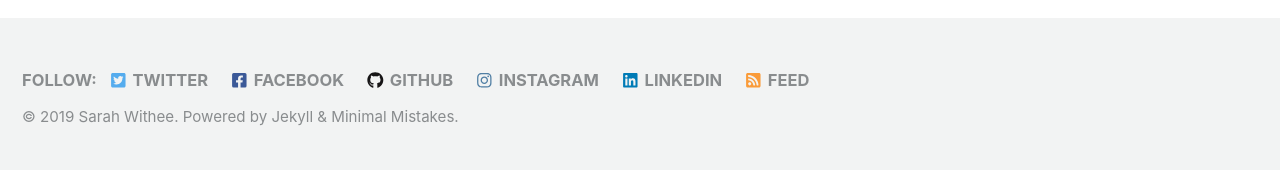
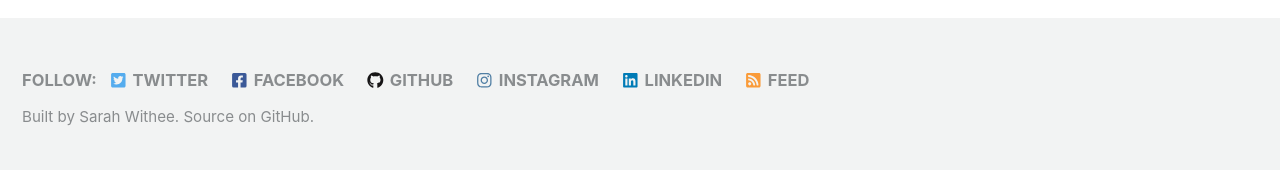
Before and after one commit to geekygirlsarah/geekygirlsarah.com, a Jekyll site: the page built from index.md, in a window 1280 px wide. Shown: the part 1988-2158 px from the top of the page. Built offline with Jekyll 4.4.1, drawn with Linux system fonts in a browser that asks for light colours; cached includes are drawn as plain includes; nearby versions of some CDN libraries.

Commit message:
Add repo line to config so shows up in footer, edit footer text

```diff
--- a/_includes/footer.html
+++ b/_includes/footer.html
@@ -16,4 +16,4 @@
   </ul>
 </div>
 
-<div class="page__footer-copyright">&copy; {{ site.time | date: '%Y' }} {{ site.name | default: site.title }}. {{ site.data.ui-text[site.locale].powered_by | default: "Powered by" }} <a href="https://jekyllrb.com" rel="nofollow">Jekyll</a> &amp; <a href="https://mademistakes.com/work/minimal-mistakes-jekyll-theme/" rel="nofollow">Minimal Mistakes</a>.</div>
+<div class="page__footer-copyright">Built by Sarah Withee. Source on <a href="https://github.com/{{ site.repository }}" target="_blank">GitHub</a>.</div>
```
